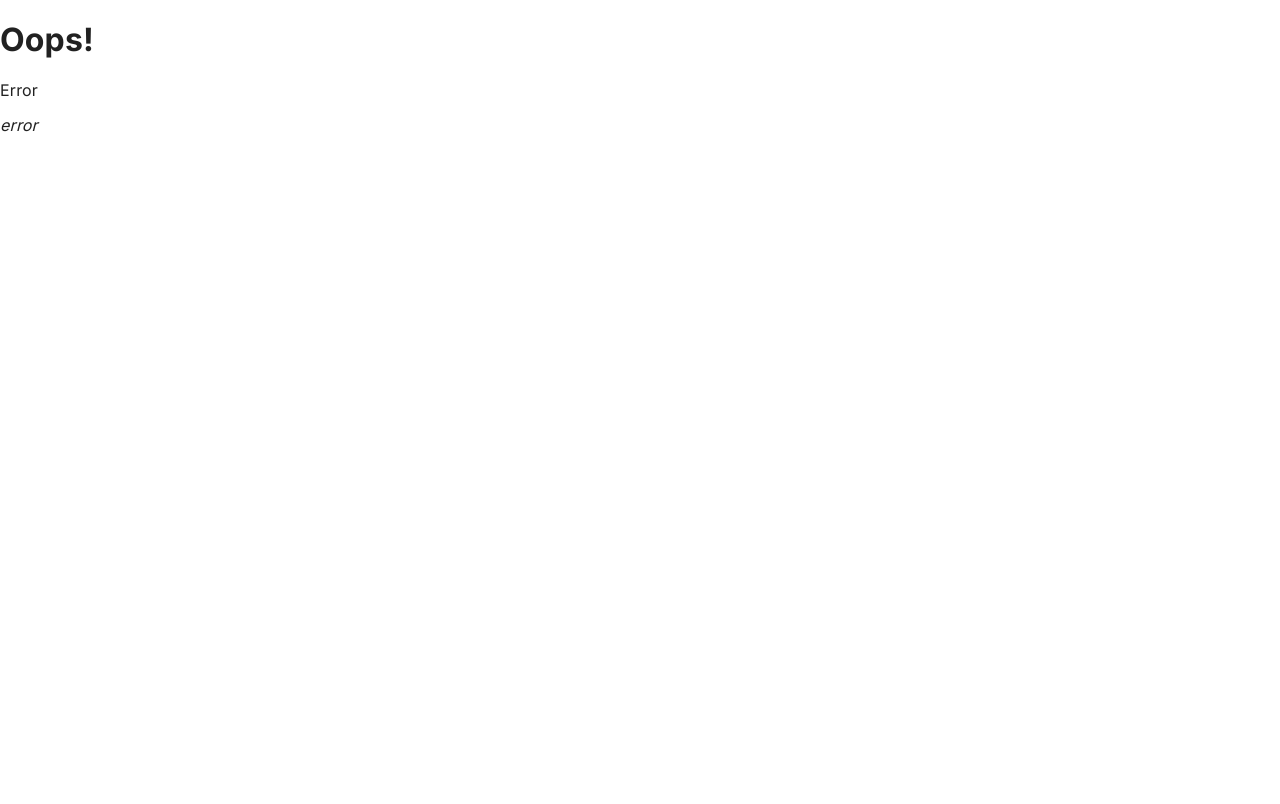
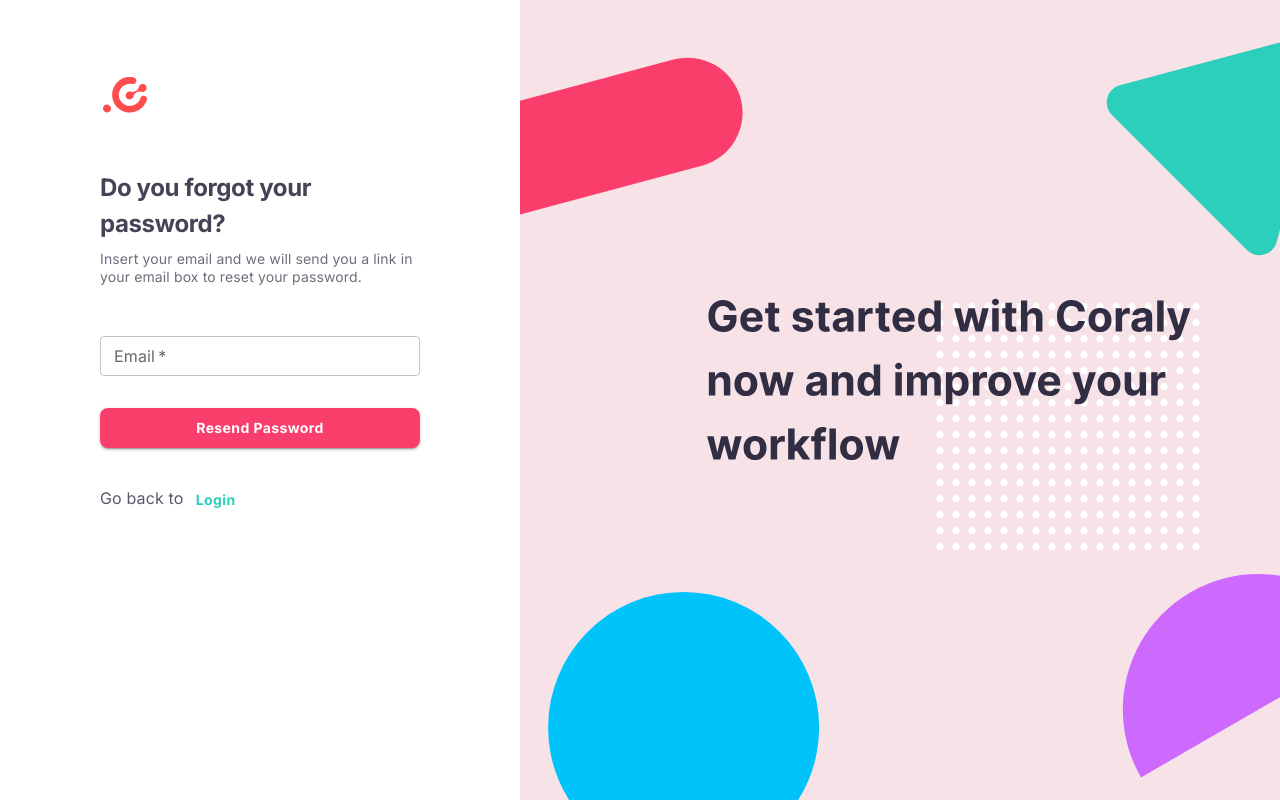
Before and after one commit to olaishola05/Coral, a React (Create React App) app: page /reset-password in a window 1280 px wide. Built offline with nearby package versions, Linux system fonts and the light colour scheme.

Commit message:
Complete reset password request page

```diff
--- a/src/App.tsx
+++ b/src/App.tsx
@@ -10,7 +10,8 @@
 import Dashboard from './Pages/Dashboard/Dashboard';
 import EmailVerify from './Pages/Signup/EmailVerify';
 import CompleteProfile from './Pages/Signup/CompleteProfile';
-import PasswordReset from './Pages/Login/PasswordReset';
+import ConfirmPasswordPage from './Pages/Login/ConfirmPasswordPage';
+import ForgotPasswordPage from './Pages/Login/ForgotPasswordPage';
 
 const queryClient = new QueryClient()
 
@@ -26,7 +27,9 @@
           <Route path="signup" element={<Signup />} />
           <Route path="email-verification" element={<EmailVerify />} />
           <Route path="complete-profile" element={<CompleteProfile />} />
-          <Route path={"forget-password"} element={<PasswordReset />} />
+          <Route path="reset-password" element={<ForgotPasswordPage />} />
+          <Route path="email-sent" element={'email sent'} />
+          <Route path={"confirm-password"} element={<ConfirmPasswordPage />} />
           <Route path="*" element={<ErrorPage />} />
         </Routes>
 
--- /dev/null
+++ b/src/Components/UI/ConfirmPassword.tsx
@@ -0,0 +1,59 @@
+import React, { ChangeEvent } from 'react'
+import HeaderText from './HeaderText'
+import Box from '@mui/material/Box';
+import TextInput from './TextInput';
+import CustomButton from './CustomButton';
+
+const ConfirmPassword
+  = () => {
+
+    function handleChange(event: ChangeEvent<HTMLInputElement>): void {
+      throw new Error('Function not implemented.');
+    }
+
+    return (
+      <>
+        <HeaderText
+          header='Insert new password'
+          text="Enter your new password to access the platform"
+          headerStyle={{ width: '300px', marginBottom: '20px' }}
+        />
+
+        <Box component="form" sx={{
+          width: '320px', display: 'flex', flexDirection: 'column', alignItems: 'flex-start', gap: '32px'
+        }} noValidate autoComplete="off">
+
+          <TextInput
+            label="New Password"
+            name="New Password"
+            value={''}
+            onChange={handleChange}
+            placeholder="Enter your email"
+            type='password'
+            required
+            color='secondary'
+            size='small'
+          />
+          <TextInput
+            label="Confirm Password"
+            name="Confirm Password"
+            value={''}
+            onChange={handleChange}
+            placeholder="Enter your email"
+            type='password'
+            required
+            color='secondary'
+            size='small'
+          />
+
+          <CustomButton
+            type='submit'
+            variant='contained'>
+            Confirm new password
+          </CustomButton>
+        </Box>
+      </>
+    )
+  }
+
+export default ConfirmPassword
--- /dev/null
+++ b/src/Components/UI/ForgotPassword.tsx
@@ -0,0 +1,58 @@
+import React from 'react'
+import HeaderText from './HeaderText'
+import Box from '@mui/material/Box';
+import TextInput from './TextInput';
+import CustomButton from './CustomButton';
+import Typography from '@mui/material/Typography';
+import { useNavigation } from '../../hooks/useNavigation';
+
+
+const ForgotPassword = () => {
+  const header = (<span>Do you forgot your<br /> password?</span>)
+  const navigate = useNavigation();
+  return (
+    <div>
+      <HeaderText
+        header={header}
+        text='Insert your email and we will send you a link in your email box to reset your password.'
+        headerStyle={{ width: '320px', marginBottom: '50px' }}
+        customStyles={{ fontSize: '24px', lineHeight: '36px' }}
+      />
+      <Box component='form' sx={{
+        width: '320px', display: 'flex', flexDirection: 'column', alignItems: 'flex-start', gap: '32px'
+      }}>
+        <TextInput
+          label='Email'
+          value=''
+          placeholder='martest@lastingdynamics.com'
+          type='text'
+          name='email'
+          onChange={() => { console.log('change') }}
+          required
+          size='small'
+          color='secondary'
+        />
+        <CustomButton
+          type='submit'
+          variant='contained'
+        >
+          Resend Password
+        </CustomButton>
+        <Typography variant="body1" sx={{ color: '#5A5869' }}>
+          Go back to<CustomButton
+            type='submit'
+            variant='text'
+            color='success'
+            onClick={() => { navigate('/') }}
+            btnStyles={{ width: '0px', color: 'success' }}
+          >
+            Login
+          </CustomButton>
+        </Typography>
+      </Box>
+
+    </div>
+  )
+}
+
+export default ForgotPassword
--- a/src/Components/UI/HeaderText.tsx
+++ b/src/Components/UI/HeaderText.tsx
@@ -3,16 +3,17 @@
 import Typography from '@mui/material/Typography'
 
 interface HeaderTextProps {
-  header: string;
+  header: string | React.ReactNode;
   text: string | React.ReactNode;
   headerStyle?: any;
+  customStyles?: any;
 }
 
-const HeaderText = ({ header, text, headerStyle }: HeaderTextProps) => {
+const HeaderText = ({ header, text, headerStyle, customStyles }: HeaderTextProps) => {
   return (
 
     <Box sx={{ width: '422px', display: 'flex', alignItems: 'flex-start', flexDirection: 'column', gap: '8px', lineHeight: '36px', marginBottom: '20px', ...headerStyle }}>
-      <Typography variant="h1" sx={{ fontSize: '24px', fontWeight: 'bold', lineHeight: '56px', color: '#464356' }}>
+      <Typography variant="h1" sx={{ fontSize: '24px', fontWeight: 'bold', lineHeight: '56px', color: '#464356', ...customStyles }}>
         {header}
       </Typography>
       <Typography variant="body1" sx={{ fontSize: '14px', fontWeight: 'normal', lineHeight: '18px', color: '#6F6D7B', order: 1 }}>
--- a/src/Components/UI/ResetPaswword.tsx
+++ /dev/null
@@ -1,65 +0,0 @@
-import React, { ChangeEvent } from 'react'
-import HeaderText from './HeaderText'
-import Box from '@mui/material/Box';
-import TextInput from './TextInput';
-import CustomButton from './CustomButton';
-
-const ResetPaswword = () => {
-
-  function handleChange(event: ChangeEvent<HTMLInputElement>): void {
-    throw new Error('Function not implemented.');
-  }
-
-  return (
-    <>
-      <HeaderText
-        header='Insert new password'
-        text="Enter your new password to access the platform"
-        headerStyle={{ width: '300px', marginBottom: '20px' }}
-      />
-
-      <Box component="form" sx={{
-        width: '320px', display: 'flex', flexDirection: 'column', alignItems: 'flex-start', gap: '32px'
-      }} noValidate autoComplete="off">
-
-        <TextInput
-          label="New Password"
-          name="New Password"
-          value={''}
-          onChange={handleChange}
-          placeholder="Enter your email"
-          type='password'
-          required
-          color='secondary'
-          size='small'
-        // InputStyles={styles}
-        // onBlur={formik.handleBlur}
-        // error={!emailValid}
-        // helperText={formik.errors.email}
-        />
-        <TextInput
-          label="Confirm Password"
-          name="Confirm Password"
-          value={''}
-          onChange={handleChange}
-          placeholder="Enter your email"
-          type='password'
-          required
-          color='secondary'
-          size='small'
-        // onBlur={formik.handleBlur}
-        // error={!emailValid}
-        // helperText={formik.errors.email}
-        />
-
-        <CustomButton
-          type='submit'
-          variant='contained'>
-          Confirm new password
-        </CustomButton>
-      </Box>
-    </>
-  )
-}
-
-export default ResetPaswword
--- /dev/null
+++ b/src/Pages/Login/ConfirmPasswordPage.tsx
@@ -0,0 +1,18 @@
+import React from 'react'
+import AuthenticationPageSplit from '../../Components/Layouts/AuthenticationPageSplit'
+import ResetImage from '../../Assets/svg/resetimg.svg'
+import ImageContainer from '../../Components/UI/ImageContainer'
+import ResetPaswword from '../../Components/UI/ConfirmPassword'
+
+const ConfirmPasswordPage = () => {
+  return (
+    <AuthenticationPageSplit
+      leftClassName={{ width: '520px', gap: '50px', padding: '70px 100px 100px' }}
+      rightStyles={{ width: '100%', backgroundColor: '#F5F5F5' }}
+      leftSide={<ResetPaswword />}
+      rightSide={<ImageContainer src={ResetImage} alt={ResetImage} />}
+    />
+  )
+}
+
+export default ConfirmPasswordPage
--- a/src/Pages/Login/PasswordReset.tsx
+++ b/src/Pages/Login/ForgotPasswordPage.tsx
@@ -1,18 +1,18 @@
 import React from 'react'
 import AuthenticationPageSplit from '../../Components/Layouts/AuthenticationPageSplit'
+import ImageContainer from '../../Components/UI/ImageContainer'
 import ResetImage from '../../Assets/svg/resetimg.svg'
-import ImageContainer from '../../Components/UI/ImageContainer'
-import ResetPaswword from '../../Components/UI/ResetPaswword'
+import ForgotPassword from '../../Components/UI/ForgotPassword'
 
-const PasswordReset = () => {
+const ForgotPasswordPage = () => {
   return (
     <AuthenticationPageSplit
       leftClassName={{ width: '520px', gap: '50px', padding: '70px 100px 100px' }}
       rightStyles={{ width: '100%', backgroundColor: '#F5F5F5' }}
-      leftSide={<ResetPaswword />}
+      leftSide={<ForgotPassword />}
       rightSide={<ImageContainer src={ResetImage} alt={ResetImage} />}
     />
   )
 }
 
-export default PasswordReset
+export default ForgotPasswordPage
```
